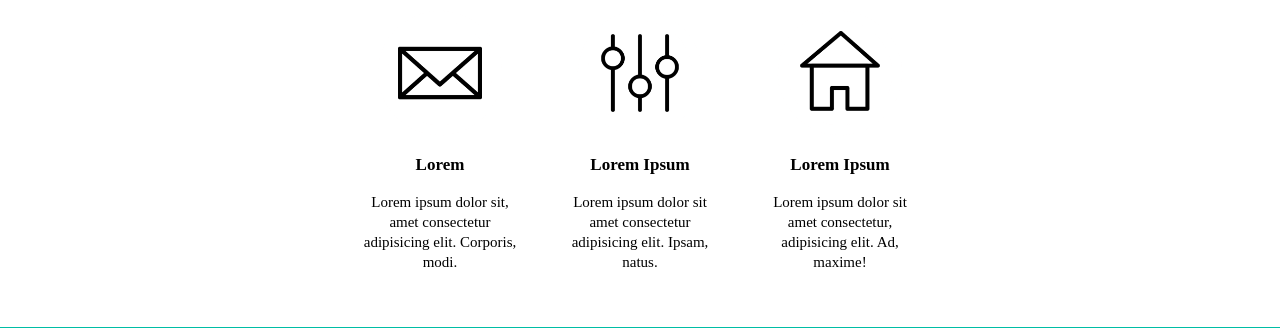
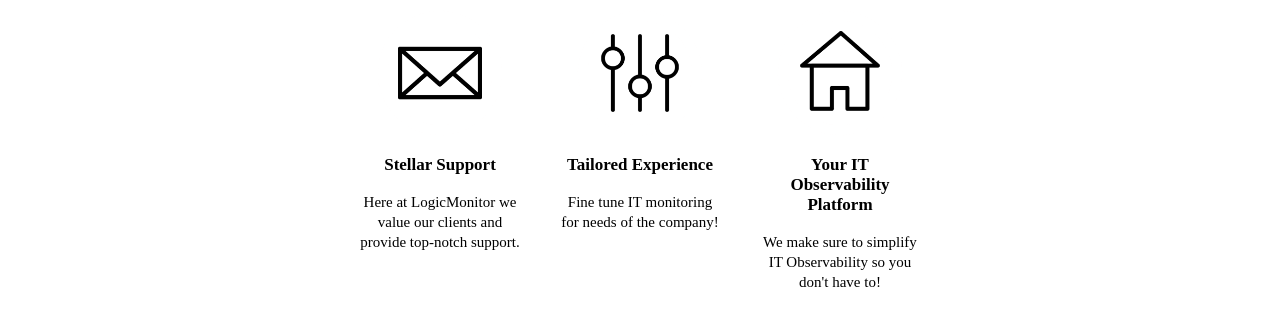
Before and after one commit to SalAmaya/HTML-Email-Marketing, a plain HTML site: page index.html in a window 1280 px wide. Shown: the part 472-800 px from the top of the page. Drawn offline with Linux system fonts and the light colour scheme.

Commit message:
Middle Pages

```diff
--- a/index.html
+++ b/index.html
@@ -178,8 +178,8 @@
                                                 </td>
                                             </tr>
                                             <td>
-                                                <p style="font-weight: bold; font-size: 17px; " >Lorem</p>
-                                                <p>Lorem ipsum dolor sit, amet consectetur adipisicing elit. Corporis, modi.</p>
+                                                <p style="font-weight: bold; font-size: 17px; " >Stellar Support</p>
+                                                <p>Here at LogicMonitor we value our clients and provide top-notch support. </p>
                                             </td>
                                         </table>
                                     </td>
@@ -196,8 +196,8 @@
                                             </td>
                                         </tr>
                                         <td>
-                                            <p style="font-weight: bold; font-size: 17px;">Lorem Ipsum</p>
-                                            <p>Lorem ipsum dolor sit amet consectetur adipisicing elit. Ipsam, natus.</p>
+                                            <p style="font-weight: bold; font-size: 17px;">Tailored Experience</p>
+                                            <p>Fine tune IT monitoring for needs of the company!</p>
                                         </td>
                                     </table>
                                 </td>
@@ -214,8 +214,8 @@
                                             </td>
                                         </tr>
                                         <td>
-                                            <p style="font-weight: bold; font-size: 17px;">Lorem Ipsum</p>
-                                            <p>Lorem ipsum dolor sit amet consectetur, adipisicing elit. Ad, maxime!</p>
+                                            <p style="font-weight: bold; font-size: 17px;">Your IT Observability Platform</p>
+                                            <p>We make sure to simplify IT Observability so you don't have to!</p>
                                         </td>
                                     </table>
                                 </td>
@@ -260,10 +260,10 @@
                                         <table class="content">
                                             <tr>
                                                 <td>
-                                                    <p style="font-weight: bold; font-size: 18px; color: white;">Empowering Women in STEM</p>
-                                                    <p style="padding-bottom: 16px;color: white;">LogicMonitor seeks to increase the percentage of women in the STEM workforce, and is announcing a scholarship for Women
+                                                    <p style="font-weight: bold; font-size: 18px; color: white; text-align: center;">Empowering Women in STEM</p>
+                                                    <p style="padding-bottom: 16px;color: white; ">LogicMonitor seeks to increase the percentage of women in the STEM workforce, and is announcing a scholarship for Women
                                                     pursuing careers in STEM. One recipient will be awarded a $6000 scholarship for the 2021 school year, starting in the
-                                                    Fall 2021 semester.</p>
+                                                    Fall 2021 semester. </p>
                                                     <a href="https://www.logicmonitor.com/scholarship" class="button">Read More</a>
                                                 </td>
                                             </tr>
```
